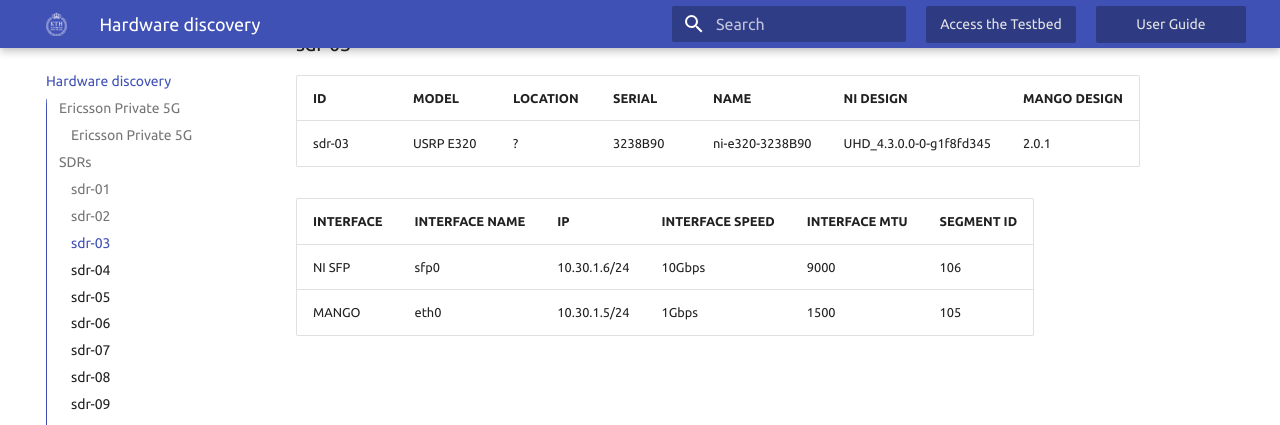
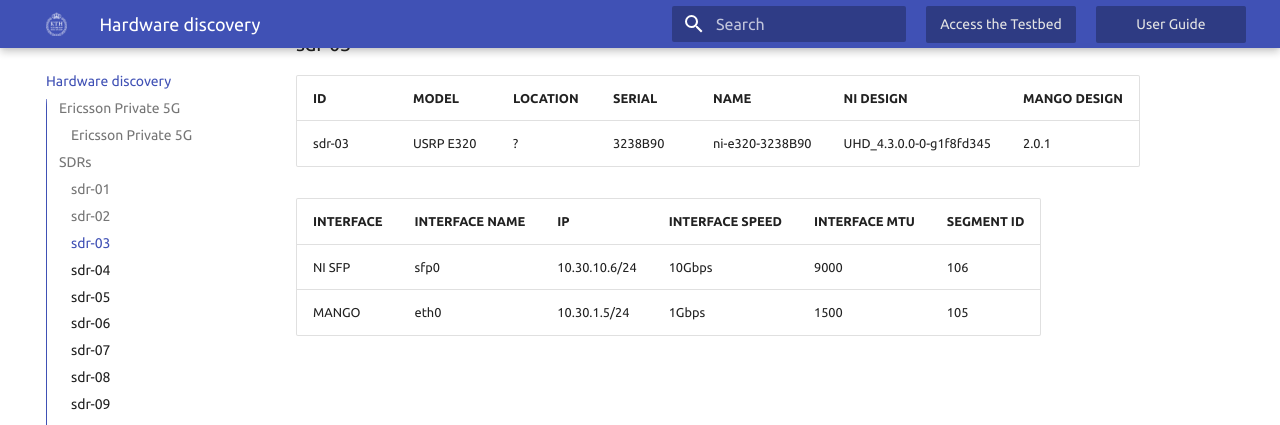
Before and after one commit to KTH-EXPECA/kth-expeca.github.io, an MkDocs documentation site: the page built from docs/inventory.md, in a window 1280 px wide and 900 px high, scrolled down 1809 px. Shown: the top 425 px of the window. Built offline with MkDocs 1.6.1 and Material for MkDocs 9.7.7, drawn with Linux system fonts in a browser that asks for light colours; some of the changed text lies outside the part shown.

Commit message:
Update inventory.md

```diff
--- a/docs/inventory.md
+++ b/docs/inventory.md
@@ -52,7 +52,7 @@
 
 |INTERFACE|INTERFACE NAME|IP          |INTERFACE SPEED|INTERFACE MTU|SEGMENT ID|
 |---------|--------------|------------|---------------|-------------|----------|
-|NI SFP   |sfp0          |10.30.1.6/24|10Gbps         |9000         |106       |
+|NI SFP   |sfp0          |10.30.10.6/24|10Gbps         |9000         |106       |
 |MANGO    |eth0          |10.30.1.5/24|1Gbps          |1500         |105       |
 
 <br/><br/>
@@ -130,7 +130,7 @@
 
 |INTERFACE|INTERFACE NAME|IP           |INTERFACE SPEED|INTERFACE MTU|SEGMENT ID|
 |---------|--------------|-------------|---------------|-------------|----------|
-|NI SFP   |sfp0          |10.30.1.18/24|10Gbps         |9000         |118       |
+|NI SFP   |sfp0          |10.30.10.18/24|10Gbps         |9000         |118       |
 |MANGO    |eth0          |10.30.1.17/24|1Gbps          |1500         |117       |
 
 <br/><br/>
```
